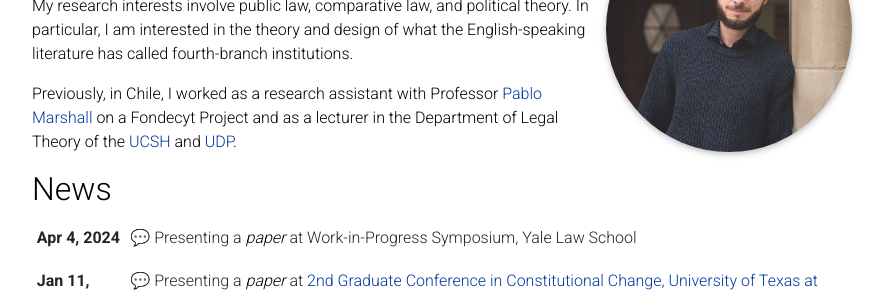
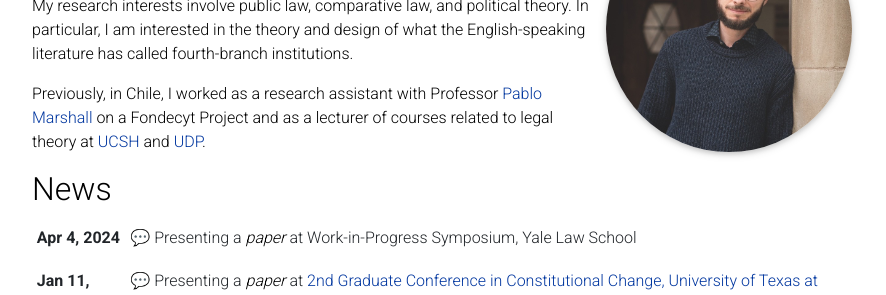
Before and after one commit to hgomezyuri/hgomezyuri.github.io, a Jekyll site: the page built from _pages/about.md, in a window 1280 px wide and 1044 px high. Shown: the part 263-558 px from the top of the window, without its empty margins (198-1084 px from the left). Built offline with Jekyll 4.4.1, drawn with Linux system fonts in a browser that asks for light colours; full-size pictures stand in for the smaller copies a plugin makes; comment, search, counter and statistics services are not loaded; a style sheet for code colours, icons or effects is not loaded.

Commit message:
Update About

```diff
--- a/_pages/about.md
+++ b/_pages/about.md
@@ -22,4 +22,4 @@ I am a Chilean lawyer from the Universidad de Chile and an LL.M. candidate at [Y
 
 My research interests involve public law, comparative law, and political theory. In particular, I am interested in the theory and design of what the English-speaking literature has called fourth-branch institutions.
 
-Previously, in Chile, I worked as a research assistant with Professor [Pablo Marshall](https://www.derecho.uach.cl/index.php/profesores/profesores-jornada-completa/18-cuerpo-academico/639-pablomarshallbarberan.html) on a Fondecyt Project and as a lecturer in the Department of Legal Theory of the [UCSH](https://www.ucsh.cl/) and [UDP](https://www.udp.cl/).
+Previously, in Chile, I worked as a research assistant with Professor [Pablo Marshall](https://www.derecho.uach.cl/index.php/profesores/profesores-jornada-completa/18-cuerpo-academico/639-pablomarshallbarberan.html) on a Fondecyt Project and as a lecturer of courses related to legal theory at [UCSH](https://www.ucsh.cl/) and [UDP](https://www.udp.cl/).
```
